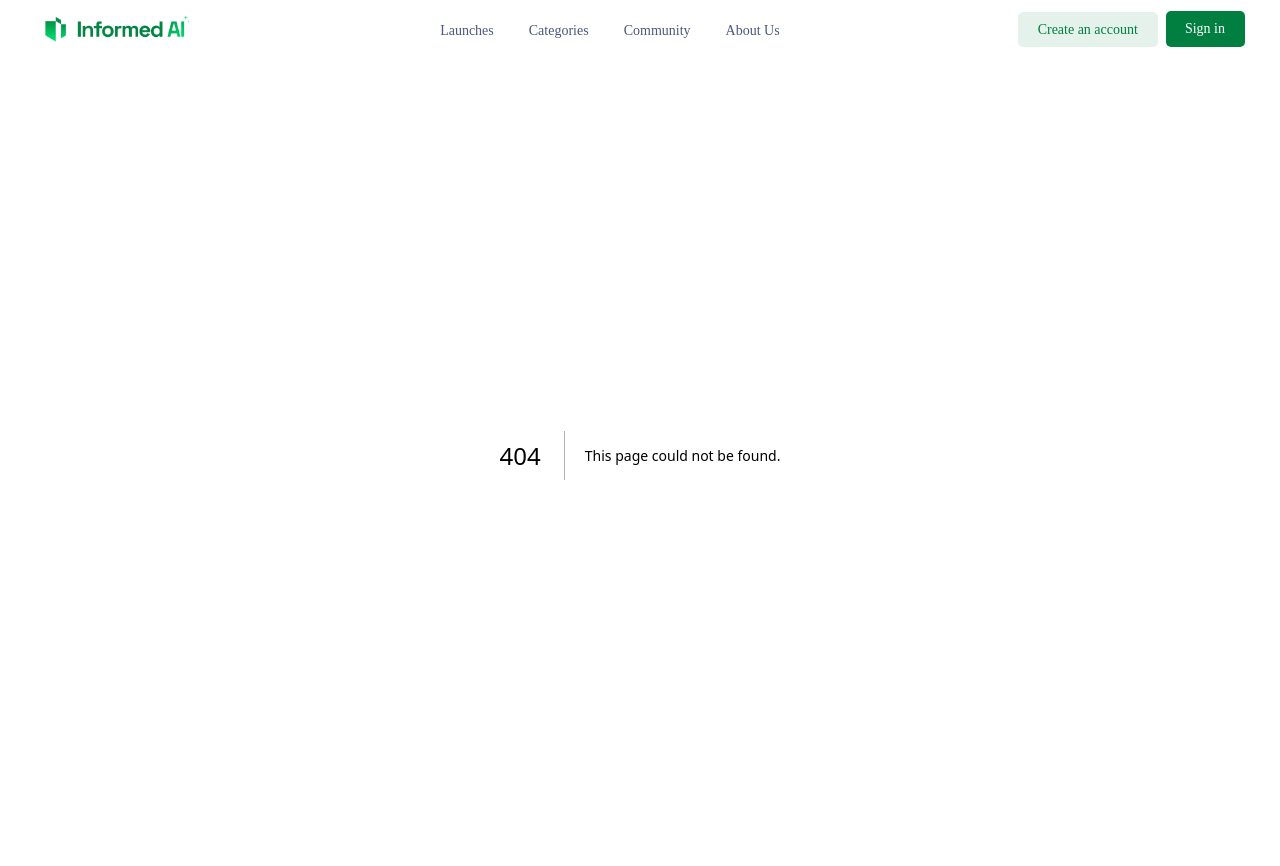
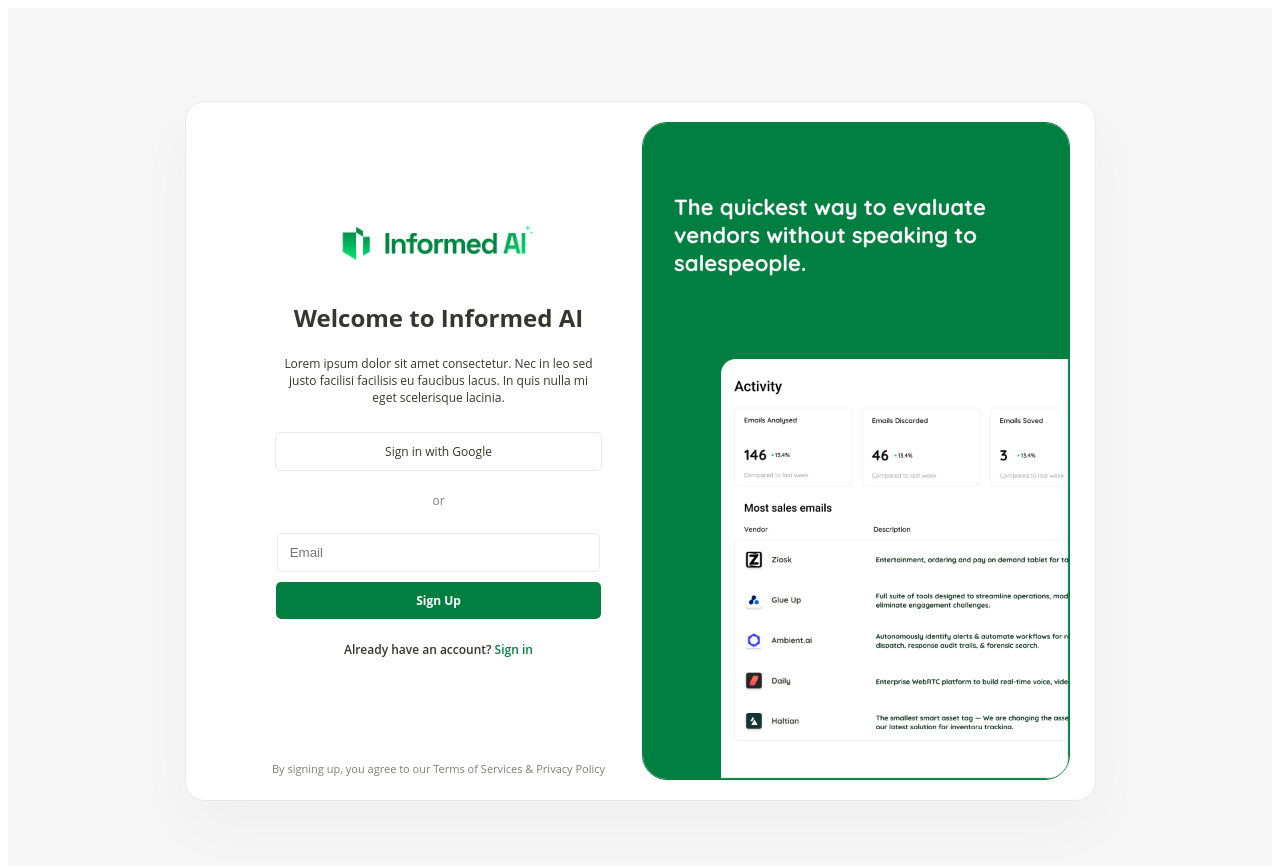
Before and after one commit to Lukaeric14/informed, a Next.js app: page /signup in a window 1280 px wide. Before the commit this address had no page. Shown: the top 866 px of the page. Built offline with nearby package versions, Linux system fonts and the light colour scheme.

Commit message:
signup page complete

```diff
--- a/src/app/globals.css
+++ b/src/app/globals.css
@@ -1,3 +1,8 @@
+@import url('https://fonts.googleapis.com/css2?family=Open+Sans:wght@400;600&display=swap');
+@tailwind base;
+@tailwind components;
+@tailwind utilities;
+
 @layer base {
   :root {
     --background: 0 0% 100%;
@@ -28,7 +33,7 @@
   }
 
   body {
-    font-family: 'Rethink Sans', sans-serif; /* Set the font to Rethink Sans */
+    font-family: 'Open Sans', sans-serif; /* Set the font to Open Sans */
     @apply bg-background text-foreground;
   }
 }
@@ -38,7 +43,3 @@
     @apply border-border;
   }
 }
-
-@tailwind base;
-@tailwind components;
-@tailwind utilities;
--- a/src/components/filter.jsx
+++ b/src/components/filter.jsx
@@ -41,14 +41,15 @@ function Filter({ setSelectedFilters }) { // Accept setSelectedFilters as a prop
   }, [selectedCategories, setSelectedFilters]);
 
   return (
-    <div className="flex flex-col space-y-4">
+    <div className="flex flex-col space-y-4" style={{ fontFamily: 'Open Sans, sans-serif' }}>
       <div className="flex justify-between items-center">
         <h2 className="text-lg font-medium text-gray-700">Filter</h2>
         <button style={{ color: 'red', fontSize: 'smaller' }} onClick={handleClearFilter}>Clear filter</button>
       </div>
-      <div className="flex flex-col space-y-2 ml-4">
-        <label htmlFor="category" className="text-base font-medium text-gray-700">Category</label>
-        <div className="flex flex-col space-y-2">
+      <div className="flex flex-col space-y-2">
+        <label htmlFor="category" className="text-base font-medium text-gray-700">Categories</label>
+        <label htmlFor="category" className="text-base text-gray-700" style={{ fontSize: '14px' }}>Sales Tech</label>
+        <div className="flex flex-col space-y-2 ml-4">
           <label htmlFor="CRM" className="inline-flex items-center cursor-pointer">
             <input
               id="CRM"
@@ -160,6 +161,7 @@ function Filter({ setSelectedFilters }) { // Accept setSelectedFilters as a prop
             <span className="ml-3 block text-gray-700 text-sm">Sales Automation</span>
           </label>
         </div>
+        <label htmlFor="category" className="text-base font-medium text-gray-700" style={{ marginTop: '30px', fontSize: '14px' }}>Marketing Tech - Coming soon</label>
       </div>
     </div>
   );
--- a/src/components/navBar.jsx
+++ b/src/components/navBar.jsx
@@ -1,3 +1,4 @@
+'use client';
 /**
 * This code was generated by v0 by Vercel.
 * @see https://v0.dev/t/FkQLete9amt
@@ -14,18 +15,18 @@ export default function NavBar() {
             <img style={{width: 167.13, position: 'relative'}} src="/logo-green.png" />
         </div>
         <div style={{paddingLeft: 16, paddingRight: 16, paddingTop: 15, paddingBottom: 15, background: 'white', justifyContent: 'center', alignItems: 'center', gap: 35, display: 'flex'}}>
-            <div style={{color: '#4C587C', fontSize: 14, fontFamily: 'Rethink Sans', fontWeight: '400', height: 17, wordWrap: 'break-word'}}>Launches</div>
-            <div style={{color: '#4C587C', fontSize: 14, fontFamily: 'Rethink Sans', fontWeight: '400', height: 17, wordWrap: 'break-word'}}>Categories</div>
-            <div style={{color: '#4C587C', fontSize: 14, fontFamily: 'Rethink Sans', fontWeight: '400', height: 17, wordWrap: 'break-word'}}>Community</div>
-            <div style={{color: '#4C587C', fontSize: 14, fontFamily: 'Rethink Sans', fontWeight: '400', height: 17, wordWrap: 'break-word'}}>About Us</div>
+            <div style={{color: '#4C587C', fontSize: 14, fontFamily: 'Open Sans', fontWeight: '400', height: 17, wordWrap: 'break-word'}}>Launches</div>
+            <div style={{color: '#4C587C', fontSize: 14, fontFamily: 'Open Sans', fontWeight: '400', height: 17, wordWrap: 'break-word'}}>Categories</div>
+            <div style={{color: '#4C587C', fontSize: 14, fontFamily: 'Open Sans', fontWeight: '400', height: 17, wordWrap: 'break-word'}}>Community</div>
+            <div style={{color: '#4C587C', fontSize: 14, fontFamily: 'Open Sans', fontWeight: '400', height: 17, wordWrap: 'break-word'}}>About Us</div>
         </div>
         <div style={{justifyContent: 'flex-start', alignItems: 'flex-end', gap: 8, display: 'flex'}}>
-            <div style={{paddingLeft: 20, paddingRight: 20, paddingTop: 9, paddingBottom: 9, background: 'rgba(1, 127, 64, 0.10)', borderRadius: 5, overflow: 'hidden', justifyContent: 'center', alignItems: 'center', gap: 20, display: 'flex'}}>
-                <div style={{color: '#017F40', fontSize: 14, fontFamily: 'Rethink Sans', fontWeight: '500', height: 17, wordWrap: 'break-word', lineHeight: '17px', display: 'flex', alignItems: 'center', justifyContent: 'center'}}>Create an account</div>
-            </div>
-            <div style={{paddingTop: 9, paddingBottom: 10, paddingLeft: 19, paddingRight: 20, background: '#017F40', borderRadius: 5, overflow: 'hidden', justifyContent: 'center', alignItems: 'center', display: 'flex'}}>
-                <div style={{color: 'white', fontSize: 14, fontFamily: 'Rethink Sans', fontWeight: '400', height: 17, wordWrap: 'break-word', lineHeight: '17px', display: 'flex', alignItems: 'center', justifyContent: 'center'}}>Sign in</div>
-            </div>
+            <button onClick={() => window.location.href = '/signup'} style={{paddingLeft: 20, paddingRight: 20, paddingTop: 9, paddingBottom: 9, background: 'rgba(1, 127, 64, 0.10)', borderRadius: 5, overflow: 'hidden', justifyContent: 'center', alignItems: 'center', gap: 20, display: 'flex'}}>
+                <div style={{color: '#017F40', fontSize: 14, fontFamily: 'Open Sans', fontWeight: '500', height: 17, wordWrap: 'break-word', lineHeight: '17px', display: 'flex', alignItems: 'center', justifyContent: 'center'}}>Create an account</div>
+            </button>
+            <button onClick={() => window.location.href = '/signin'} style={{paddingTop: 9, paddingBottom: 10, paddingLeft: 19, paddingRight: 20, background: '#017F40', borderRadius: 5, overflow: 'hidden', justifyContent: 'center', alignItems: 'center', display: 'flex'}}>
+                <div style={{color: 'white', fontSize: 14, fontFamily: 'Open Sans', fontWeight: '400', height: 17, wordWrap: 'break-word', lineHeight: '17px', display: 'flex', alignItems: 'center', justifyContent: 'center'}}>Sign in</div>
+            </button>
         </div>
     </header>
   );
--- a/src/components/profile.jsx
+++ b/src/components/profile.jsx
@@ -4,10 +4,10 @@ const Profile = () => {
   return (
     <div style={{width: '100%', height: '100%', padding: 10, background: 'white', borderRadius: 15, overflow: 'hidden', flexDirection: 'column', justifyContent: 'center', alignItems: 'center', gap: 10, display: 'inline-flex'}}>
       <img style={{width: 80, height: 80, position: 'relative', borderRadius: 999}} src="https://via.placeholder.com/80x80" />
-      <div style={{color: '#333333', fontSize: 22, fontFamily: 'Rethink Sans', fontWeight: '600', Height: 26.40, wordWrap: 'break-word'}}>Luka Eric</div>
-      <div style={{color: '#9CA3AF', fontSize: 16, fontFamily: 'Rethink Sans', fontWeight: '600', Height: 19.20, wordWrap: 'break-word'}}>Founder - Rhetora AI</div>
+      <div style={{color: '#333333', fontSize: 22, fontFamily: 'Open Sans', fontWeight: '600', Height: 26.40, wordWrap: 'break-word'}}>Luka Eric</div>
+      <div style={{color: '#9CA3AF', fontSize: 16, fontFamily: 'Open Sans', fontWeight: '600', Height: 19.20, wordWrap: 'break-word'}}>Founder - Rhetora AI</div>
       <div style={{paddingLeft: 20, paddingRight: 20, paddingTop: 9, paddingBottom: 9, background: '#F3F3F3', borderRadius: 5, overflow: 'hidden', justifyContent: 'center', alignItems: 'center', gap: 20, display: 'inline-flex'}}>
-        <div style={{color: '#333333', fontSize: 14, fontFamily: 'Rethink Sans', fontWeight: '500', Height: 16.80, wordWrap: 'break-word'}}>Edit Profile</div>
+        <div style={{color: '#333333', fontSize: 14, fontFamily: 'Open Sans', fontWeight: '500', Height: 16.80, wordWrap: 'break-word'}}>Edit Profile</div>
       </div>
     </div>
   );
--- a/src/components/vendorCard.jsx
+++ b/src/components/vendorCard.jsx
@@ -10,7 +10,7 @@ const VendorCard = ({ name, primary_category, description, logo_url, created_at,
             <div className="w-full flex justify-between">
                 <div className="flex-col justify-center items-start inline-flex">
                     <div className="flex flex-row">
-                        <div className="self-stretch text-[#333333] text-[22px] font-semibold font-['Rethink Sans'] leading-relaxed">{name}</div>
+                        <div className="self-stretch text-[#333333] text-[22px] font-semibold font-['Open Sans'] leading-relaxed">{name}</div>
                         <button onClick={() => window.open(`https://www.${website_url}`, '_blank')} style={{ backgroundColor: 'white', border: 'none', cursor: 'pointer', marginLeft: '5px' }}>
                             <img src="/mdi_web.svg" alt="Globe Icon" style={{ width: '20px', height: '20px' }} />
                         </button>
@@ -19,7 +19,7 @@ const VendorCard = ({ name, primary_category, description, logo_url, created_at,
                         </button>
                     </div>
                     <div className="self-stretch justify-between items-center inline-flex">
-                        <div style={{ color: '#9CA3AF', fontSize: 14, fontFamily: 'Rethink Sans', fontWeight: '500', lineHeight: '16.80px', wordWrap: 'break-word' }}>{primary_category}</div>
+                        <div style={{ color: '#9CA3AF', fontSize: 14, fontFamily: 'Open Sans', fontWeight: '500', lineHeight: '16.80px', wordWrap: 'break-word' }}>{primary_category}</div>
                     </div>
                 </div>
                 <div className="flex flex-col">
@@ -28,12 +28,12 @@ const VendorCard = ({ name, primary_category, description, logo_url, created_at,
                 </div>
             </div>
         </div>
-        <div style={{ color: '#9CA3AF', fontSize: 14, fontFamily: 'Rethink Sans', fontWeight: '400', lineHeight: '16.80px', wordWrap: 'break-word', width: '85%' }}>{description}</div>
+        <div style={{ color: '#9CA3AF', fontSize: 14, fontFamily: 'Open Sans', fontWeight: '400', lineHeight: '16.80px', wordWrap: 'break-word', width: '85%' }}>{description}</div>
         <div className="flex justify-between items-center w-full">
             <div className="px-[19px] pt-1.5 pb-[5px] bg-[#effaf2] rounded-md justify-center items-center flex">
-                <div style={{ color: '#7fdb96', fontSize: '12px', fontFamily: 'Rethink Sans', fontWeight: '400', lineHeight: '16.40px', whiteSpace: 'nowrap' }}>{primary_category}</div>
+                <div style={{ color: '#7fdb96', fontSize: '12px', fontFamily: 'Open Sans', fontWeight: '400', lineHeight: '16.40px', whiteSpace: 'nowrap' }}>{primary_category}</div>
             </div>
-            <div style={{ color: '#9CA3AF', fontSize: 12, fontFamily: 'Rethink Sans', fontWeight: '400', lineHeight: '16.80px', whiteSpace: 'nowrap' }}>Last updated {new Date(created_at).toDateString()}</div>
+            <div style={{ color: '#9CA3AF', fontSize: 12, fontFamily: 'Open Sans', fontWeight: '400', lineHeight: '16.80px', whiteSpace: 'nowrap' }}>Last updated {new Date(created_at).toDateString()}</div>
         </div>
     </div>
   );
--- /dev/null
+++ b/src/pages/signup.js
@@ -0,0 +1,67 @@
+'use client';
+
+import React, { useState } from 'react';
+import { supabase } from '@/lib/supabase'; // Import Supabase client
+
+const SignUp = () => {
+  const [email, setEmail] = useState('');
+  const [password, setPassword] = useState('');
+  const [error, setError] = useState(null);
+  const [success, setSuccess] = useState(null);
+
+  const handleSignUp = async (e) => {
+    e.preventDefault();
+    setError(null);
+    setSuccess(null);
+
+    const { user, error } = await supabase.auth.signUp({
+      email,
+      password,
+    });
+
+    if (error) {
+      setError(error.message);
+    } else {
+      setSuccess('Sign up successful! Please check your email for confirmation.');
+    }
+  };
+
+  return (
+    <div style={{width: '100%', height: '100%', background: '#F6F6F6', flexDirection: 'column', justifyContent: 'flex-start', alignItems: 'flex-start', gap: 10, display: 'inline-flex'}}>
+        <div style={{height: 698, margin: '93px auto', background: 'white', boxShadow: '0px 27px 59px rgba(0, 0, 0, 0.03)', borderRadius: 20, overflow: 'hidden', border: '1px #E9E9E7 solid', justifyContent: 'center', alignItems: 'center', gap: '100p', paddingLeft: '50px', paddingRight: '25px', display: 'flex'}}>
+            <div style={{width: 406, height: 656, flexDirection: 'column', justifyContent: 'center', alignItems: 'center', gap: 21, display: 'inline-flex'}}>
+                <div style={{flex: '1 1 0', padding: 10}} />
+                <img style={{padding: 10, width: 220}} src="/logo-green.png" />
+                <div style={{textAlign: 'center', color: '#37352F', fontSize: 24, fontFamily: 'Open Sans', fontWeight: '700', Height: 28, wordWrap: 'break-word'}}>Welcome to Informed AI</div>
+                <div style={{width: '80%', height: 56, textAlign: 'center', color: '#37352F', fontSize: 12, fontFamily: 'Open Sans', fontWeight: '400', wordWrap: 'break-word'}}>Lorem ipsum dolor sit amet consectetur. Nec in leo sed justo facilisi facilisis eu faucibus lacus. In quis nulla mi eget scelerisque lacinia.</div>
+                <div style={{width: '80%', height: 37, borderRadius: 5, overflow: 'hidden', border: '1px #E9E9E7 solid', justifyContent: 'center', alignItems: 'center', gap: 14.40, display: 'inline-flex'}}>
+                    <div style={{color: '#37352F', fontSize: 12, fontFamily: 'Open Sans', fontWeight: '400', wordWrap: 'break-word'}}>Sign in with Google</div>
+                </div>
+                <div style={{width: 22, height: 20, textAlign: 'center', color: '#7F7F7F', fontSize: 12, fontFamily: 'Open Sans', fontWeight: '400', wordWrap: 'break-word'}}>or</div>
+                <form onSubmit={handleSignUp} style={{borderRadius: 5, overflow: 'hidden', justifyContent: 'center', alignItems: 'center', display: 'flex', flexDirection: 'column', gap: 10, width: '80%'}}>
+                    <div style={{width: '99%', height: 37, borderRadius: 5, border: '1px #E9E9E7 solid', justifyContent: 'flex-start', alignItems: 'center', display: 'flex'}}>
+                        <input
+                            type="email"
+                            value={email}
+                            onChange={(e) => setEmail(e.target.value)}
+                            required
+                            style={{width: '90%', border: 'none', outline: 'none', marginLeft: '10px'}}
+                            placeholder="Email"
+                        />
+                    </div>
+                    {error && <p style={{color: 'red', fontSize: 12, fontFamily: 'Open Sans', fontWeight: '400', wordWrap: 'break-word'}}>{error}</p>}
+                    {success && <p style={{color: 'green', fontSize: 12, fontFamily: 'Open Sans', fontWeight: '400', wordWrap: 'break-word'}}>{success}</p>}
+                    <button type="submit" style={{width: '100%', height: 37, paddingLeft: 54, paddingRight: 54, paddingTop: 8, paddingBottom: 8, background: '#017F40', borderRadius: 5, justifyContent: 'center', alignItems: 'center', display: 'flex', borderWidth: 0}}>
+                        <div style={{width: '100%', textAlign: 'center', color: 'white', fontSize: 12, fontFamily: 'Open Sans', fontWeight: '700', wordWrap: 'break-word'}}>Sign Up</div>
+                    </button>
+                </form>
+                <div style={{height: 18, textAlign: 'center'}}><span style={{color: '#37352F', fontSize: 12, fontFamily: 'Open Sans', fontWeight: '600', wordWrap: 'break-word'}}>Already have an account? </span><span style={{color: '#017F40', fontSize: 12, fontFamily: 'Open Sans', fontWeight: '600', wordWrap: 'break-word'}}>Sign in</span></div>
+                <div style={{flex: '1 1 0', padding: 10}} />
+                <div style={{width: 406, height: 18, textAlign: 'center', color: '#7D7C78', fontSize: 11, fontFamily: 'Open Sans', fontWeight: '400', wordWrap: 'break-word'}}>By signing up, you agree to our Terms of Services & Privacy Policy</div>
+            </div>
+            <img style={{width: 426, height: 656, borderRadius: 25, border: '1px #017F40 solid'}} src="/frame60887.png" />
+        </div>
+    </div>
+)};
+
+export default SignUp;
```
Also changed, not shown: public/Frame60887.png (added).
